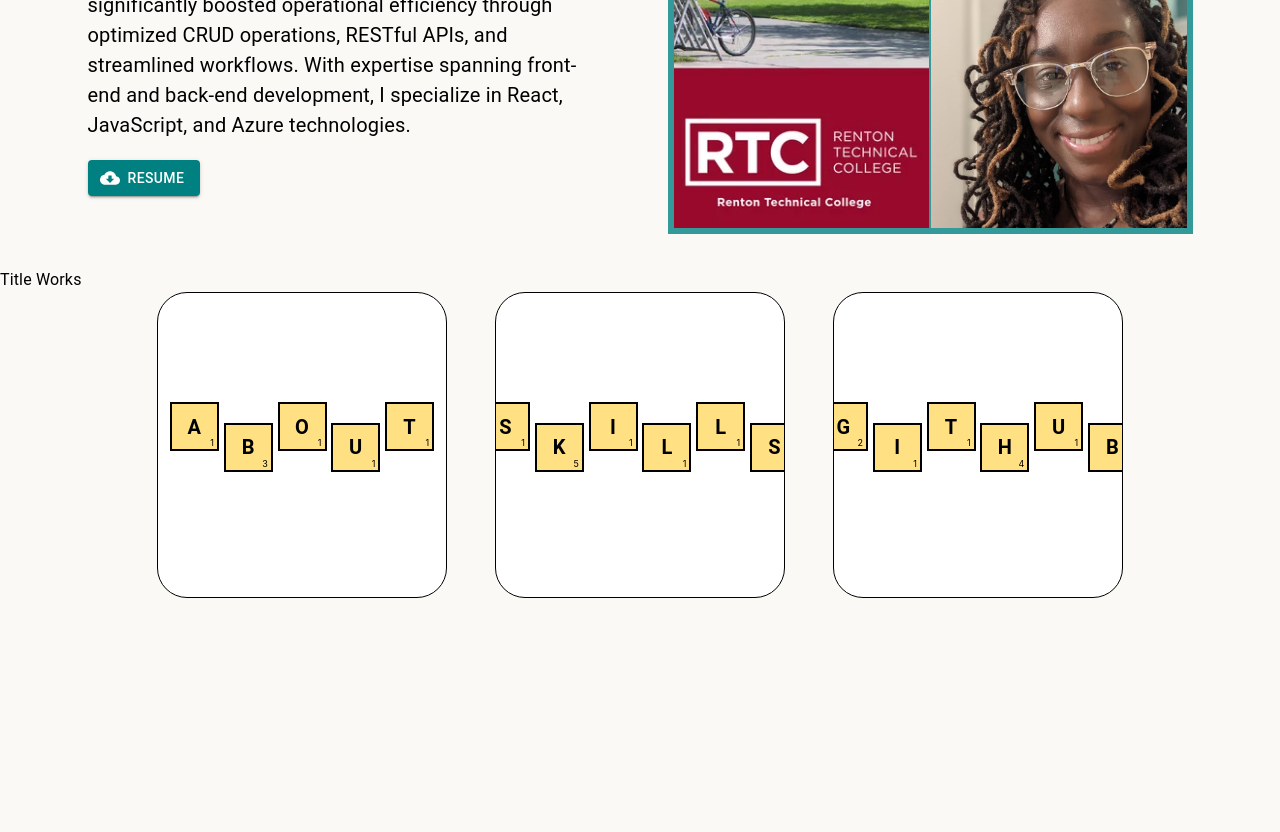
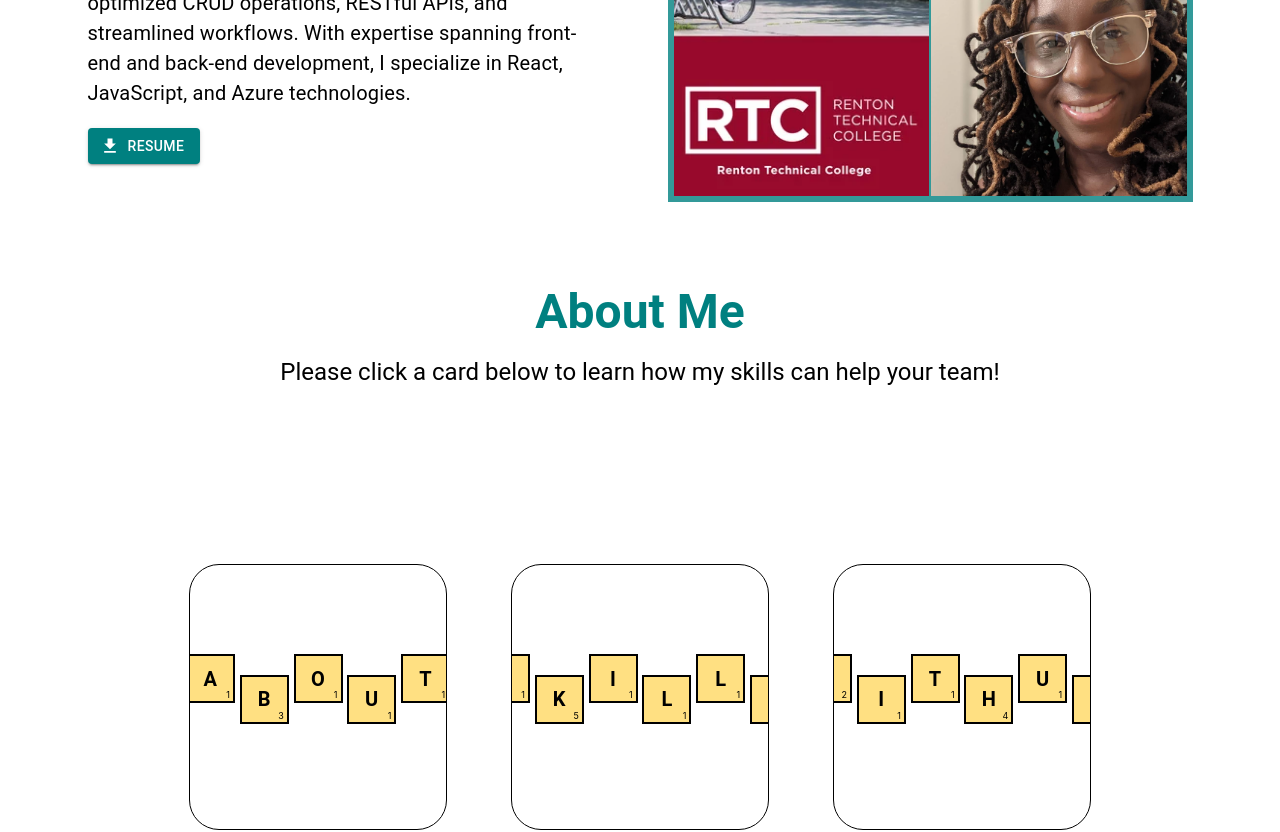
Before and after one commit to amerigirl/website, a React (Create React App) app: page / in a window 1280 px wide. Shown: the part 620-1452 px from the top of the page. Built offline with nearby package versions, Linux system fonts and the light colour scheme.

Commit message:
updating colors for hover, updating spacing and card section title

```diff
--- a/src/App.js
+++ b/src/App.js
@@ -38,6 +38,7 @@ function App() {
             alignItems: "center",
             flexWrap: "wrap",
             width: "100%",
+            gap: "1rem",
           }}
         >
           <AboutCardComponent />
--- a/src/Components/CardSection/CardComponent.jsx
+++ b/src/Components/CardSection/CardComponent.jsx
@@ -1,12 +1,19 @@
 import React from "react";
-import { Container, styled, CardContent, Card, Typography, Box } from "@mui/material";
+import {
+  Container,
+  styled,
+  CardContent,
+  Card,
+  Typography,
+  Box,
+} from "@mui/material";
 import { blueGrey } from "@mui/material/colors";
 
-const StyledCard = styled(Card)(() => ({
+const StyledCard = styled(Card)(({theme}) => ({
   backgroundColor: "white",
   transition: "background-color .03s ease",
   "&:hover": {
-    backgroundColor: blueGrey[50],
+    backgroundColor: theme.palette.primary.main
   },
 }));
 
@@ -14,16 +21,16 @@ const CardComponent = ({ children }) => {
   return (
     <Box>
       <Container>
-
         <StyledCard
           variant="outlined"
           sx={{
             display: "flex",
             justifyContent: "center",
             alignItems: "center",
-            height: "38vh",
-            width: "22.5vw",
-            marginBottom: "10rem",
+            height: "33vh",
+            width: "20vw",
+            marginBottom: "8rem",
+            marginTop: '5rem',
             borderRadius: "30px",
             border: "1px solid black",
           }}
--- a/src/Components/CardSection/Cards/AboutCardComponent.jsx
+++ b/src/Components/CardSection/Cards/AboutCardComponent.jsx
@@ -2,6 +2,8 @@ import React from "react";
 import { Box, CardContent } from "@mui/material";
 import CardComponent from "../CardComponent";
 import ScrabblePiece from "../../ScrabblePiece";
+import { blueGrey } from "@mui/material/colors";
+
 
 const scrabbleLetterProps = {
   height: "45px",
@@ -9,13 +11,14 @@ const scrabbleLetterProps = {
   padding: ".7rem",
   fontSize: "20px",
   fontWeight: "bold",
+
 };
 
 const AboutCardComponent = () => {
   return (
-    <CardComponent>
+    <CardComponent  id="about">
       <CardContent
-        id="about"
+
         sx={{
           display: "flex",
           flexDirection: "row",
--- a/src/Components/CardSectionTitle.jsx
+++ b/src/Components/CardSectionTitle.jsx
@@ -1,12 +1,34 @@
-import { Typography, Box } from "@mui/material";
+import { Typography } from "@mui/material";
+import MouseSharpIcon from "@mui/icons-material/MouseTwoTone";
 import React from "react";
 
 const CardSectionTitle = () => {
   return (
     <>
-      <Box>
-        <Typography>Title Works</Typography>
-      </Box>
+      <Typography
+        variant="h3"
+        component="div"
+        sx={{
+          textAlign: "center",
+          paddingBottom: "1rem",
+          color: "primary.main",
+          fontSize: "3rem",
+          marginTop: "-3rem",
+          fontWeight: "bold",
+        }}
+      >
+        About Me
+      </Typography>
+      <Typography
+        variant="h5"
+        component="div"
+        sx={{
+          textAlign: "center",
+          paddingBottom: "6rem",
+        }}
+      >
+        Please click a card below to learn how my skills can help your team!
+      </Typography>
     </>
   );
 };
--- a/src/Components/LandingSection.jsx
+++ b/src/Components/LandingSection.jsx
@@ -1,6 +1,6 @@
 import React from "react";
 import { Typography, Box, Container, Button } from "@mui/material";
-import CloudDownloadIcon from "@mui/icons-material/CloudDownload";
+import DownloadIcon from "@mui/icons-material/Download";
 import { aboutImageData } from "../AboutImageData";
 
 const LandingSection = () => {
@@ -31,8 +31,8 @@ const LandingSection = () => {
           justifyContent: "center",
           gap: "5rem",
           height: "61vh",
-          marginTop: "15rem",
-          marginBottom: "6rem",
+          marginTop: "13rem",
+          marginBottom: '12rem'
         }}
       >
         <Box
@@ -68,7 +68,7 @@ const LandingSection = () => {
           <br></br>
           <Button
             variant="contained"
-            startIcon={<CloudDownloadIcon />}
+            startIcon={<DownloadIcon />}
             onClick={handleClick}
           >
             Resume
--- a/src/Components/Navbar/Navbar.jsx
+++ b/src/Components/Navbar/Navbar.jsx
@@ -10,7 +10,7 @@ const StyledButton = styled(Button)(({ theme }) => ({
   fontSize: "17px",
   color: "black",
   "&:hover": {
-    color: theme.palette.primary.main, // Use primary color on hover
+    color: theme.palette.primary.main,
   },
 }));
 
--- a/src/index.css
+++ b/src/index.css
@@ -5,7 +5,7 @@ body {
     sans-serif;
   -webkit-font-smoothing: antialiased;
   -moz-osx-font-smoothing: grayscale;
-  background-color:rgb(250, 249, 246)
+  background-color: white;
 }
 
 code {
```
